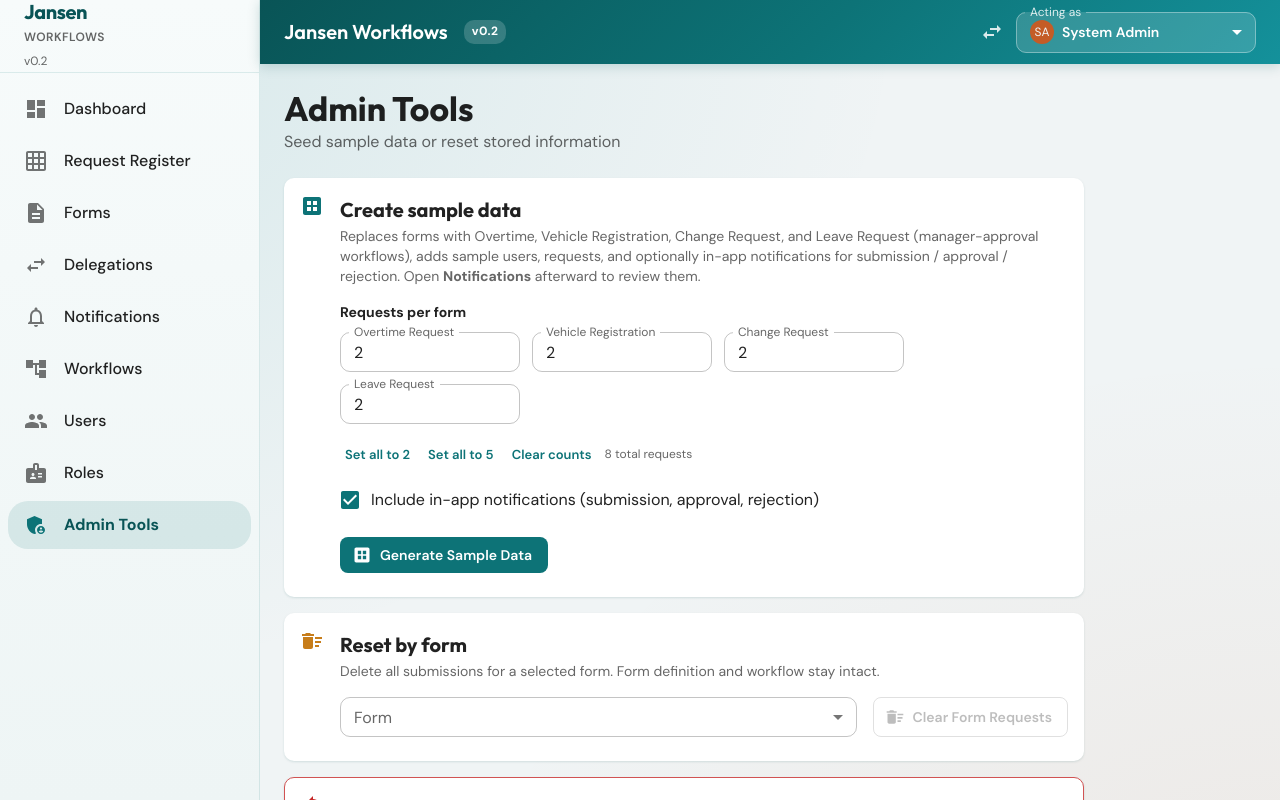
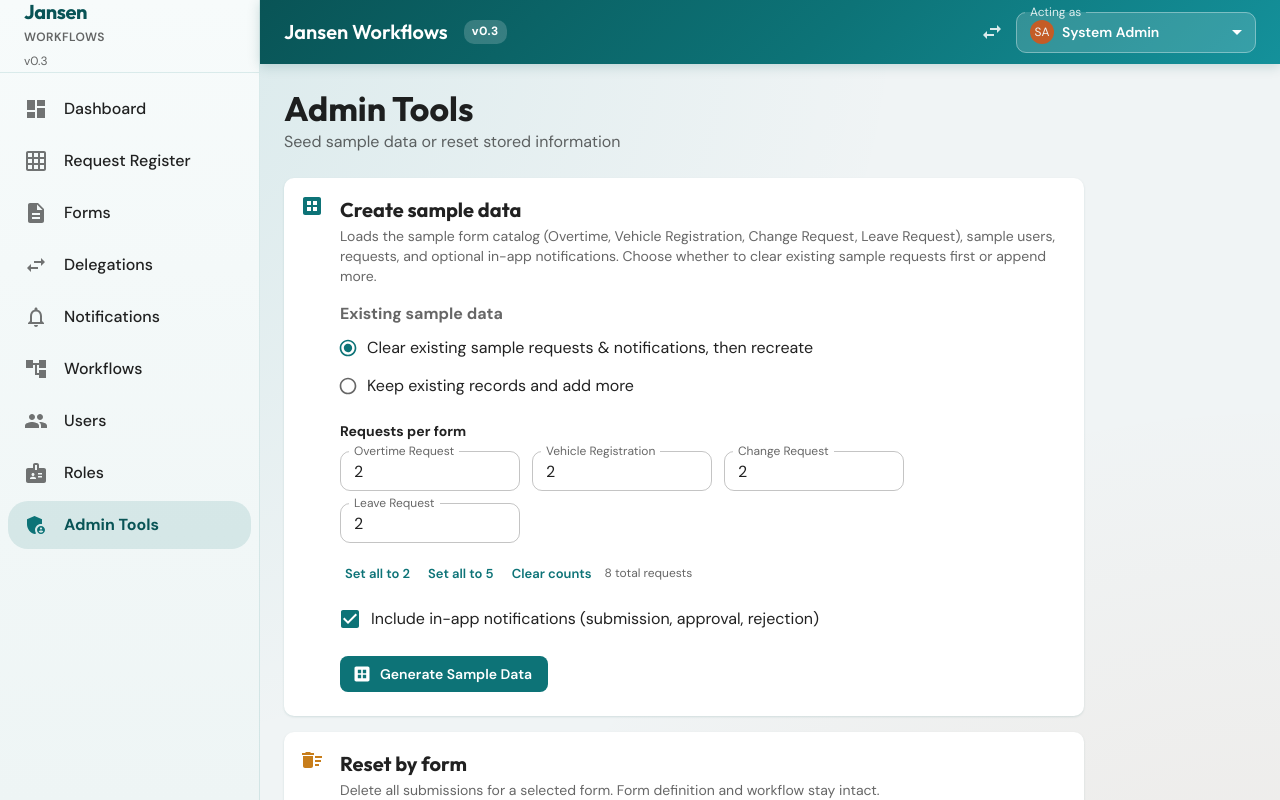
Before and after one commit to srtviperjr/workflow, a React (Vite) app: page /admin in a window 1280 px wide. Shown: the top 800 px of the page. Built offline with nearby package versions, Linux system fonts and the light colour scheme.

Commit message:
Add replace/append sample seed modes and bump to v0.3
Admin Tools can clear existing sample requests/notifications then
recreate them, or keep existing records and add more. Display version
is now 0.3.

Co-authored-by: srtviperjr <srtviperjr@users.noreply.github.com>

```diff
--- a/package.json
+++ b/package.json
@@ -1,7 +1,7 @@
 {
   "name": "jansen-workflows",
   "private": true,
-  "version": "0.2.0",
+  "version": "0.3.0",
   "type": "module",
   "scripts": {
     "dev": "vite",
--- a/src/components/Layout.tsx
+++ b/src/components/Layout.tsx
@@ -31,7 +31,7 @@ import { useApp } from '../context/AppContext';
 const DRAWER_WIDTH = 260;
 
 /** App display version — shown in the AppBar and sidebar. */
-export const APP_VERSION = '0.2';
+export const APP_VERSION = '0.3';
 
 const navItems = [
   { to: '/', label: 'Dashboard', icon: <DashboardIcon />, adminOnly: false },
--- a/src/context/AppContext.tsx
+++ b/src/context/AppContext.tsx
@@ -560,6 +560,9 @@ export function AppProvider({ children }: { children: ReactNode }) {
       let stats: SampleSeedStats = {
         submissionsAdded: 0,
         notificationsAdded: 0,
+        submissionsCleared: 0,
+        notificationsCleared: 0,
+        mode: 'replace',
       };
       update((d) => {
         const result = mergeSampleData(d, options);
--- a/src/data/sampleData.ts
+++ b/src/data/sampleData.ts
@@ -32,19 +32,29 @@ export const SAMPLE_FORM_META = [
 
 export type RequestsPerForm = Record<string, number>;
 
+export type SampleSeedMode = 'replace' | 'append';
+
 export interface SampleSeedOptions {
   /** Number of sample requests to generate for each form id. */
   requestsPerForm?: RequestsPerForm;
   /**
    * When true (default), seed in-app notifications for submission /
-   * approval / rejection paths and replace prior sample-form notifications.
+   * approval / rejection paths.
    */
   includeNotifications?: boolean;
+  /**
+   * `replace` (default) clears existing sample-form requests/notifications
+   * then recreates them. `append` keeps existing records and adds more.
+   */
+  mode?: SampleSeedMode;
 }
 
 export interface SampleSeedStats {
   submissionsAdded: number;
   notificationsAdded: number;
+  submissionsCleared: number;
+  notificationsCleared: number;
+  mode: SampleSeedMode;
 }
 
 function userName(u: User): string {
@@ -595,6 +605,7 @@ export function mergeSampleData(
   options: SampleSeedOptions = {},
 ): { data: AppData; stats: SampleSeedStats } {
   const includeNotifications = options.includeNotifications !== false;
+  const mode: SampleSeedMode = options.mode === 'append' ? 'append' : 'replace';
   const catalog = createSampleCatalog();
   const sampleUsers = generateSampleUsers();
   const existingEmails = new Set(data.users.map((u) => u.email.toLowerCase()));
@@ -632,16 +643,34 @@ export function mergeSampleData(
     );
 
   const sampleFormIds = new Set(forms.map((f) => f.id));
-  const kept = data.submissions.filter((s) => sampleFormIds.has(s.formId));
-  const submissions = [...kept, ...sampleSubs];
-
-  // Replace prior notifications for sample forms so regenerating stays tidy
-  const keptNotifications = (data.notifications ?? []).filter(
+  const existingSampleSubs = data.submissions.filter((s) =>
+    sampleFormIds.has(s.formId),
+  );
+  const existingSampleNotifs = (data.notifications ?? []).filter((n) =>
+    sampleFormIds.has(n.formId),
+  );
+  const otherSubs = data.submissions.filter((s) => !sampleFormIds.has(s.formId));
+  const otherNotifs = (data.notifications ?? []).filter(
     (n) => !sampleFormIds.has(n.formId),
   );
-  const notifications = includeNotifications
-    ? [...keptNotifications, ...sampleNotifs]
-    : keptNotifications;
+
+  const submissionsCleared =
+    mode === 'replace' ? existingSampleSubs.length : 0;
+  const notificationsCleared =
+    mode === 'replace' ? existingSampleNotifs.length : 0;
+
+  const submissions =
+    mode === 'replace'
+      ? [...otherSubs, ...sampleSubs]
+      : [...otherSubs, ...existingSampleSubs, ...sampleSubs];
+
+  let notifications = otherNotifs;
+  if (mode === 'append') {
+    notifications = [...otherNotifs, ...existingSampleNotifs];
+  }
+  if (includeNotifications) {
+    notifications = [...notifications, ...sampleNotifs];
+  }
 
   return {
     data: {
@@ -657,6 +686,9 @@ export function mergeSampleData(
     stats: {
       submissionsAdded: sampleSubs.length,
       notificationsAdded: includeNotifications ? sampleNotifs.length : 0,
+      submissionsCleared,
+      notificationsCleared,
+      mode,
     },
   };
 }
--- a/src/pages/AdminToolsPage.tsx
+++ b/src/pages/AdminToolsPage.tsx
@@ -13,8 +13,11 @@ import {
   DialogTitle,
   FormControl,
   FormControlLabel,
+  FormLabel,
   InputLabel,
   MenuItem,
+  Radio,
+  RadioGroup,
   Select,
   Stack,
   TextField,
@@ -29,6 +32,7 @@ import {
   SAMPLE_FORM_META,
   defaultRequestsPerForm,
   type RequestsPerForm,
+  type SampleSeedMode,
 } from '../data/sampleData';
 
 export function AdminToolsPage() {
@@ -47,6 +51,7 @@ export function AdminToolsPage() {
     defaultRequestsPerForm(DEFAULT_REQUESTS_PER_FORM),
   );
   const [includeNotifications, setIncludeNotifications] = useState(true);
+  const [seedMode, setSeedMode] = useState<SampleSeedMode>('replace');
 
   if (!isAdmin) {
     return <Typography>Admin access required.</Typography>;
@@ -84,12 +89,34 @@ export function AdminToolsPage() {
                   Create sample data
                 </Typography>
                 <Typography variant="body2" color="text.secondary" mb={2}>
-                  Replaces forms with Overtime, Vehicle Registration, Change
-                  Request, and Leave Request (manager-approval workflows), adds
-                  sample users, requests, and optionally in-app notifications
-                  for submission / approval / rejection. Open{' '}
-                  <strong>Notifications</strong> afterward to review them.
+                  Loads the sample form catalog (Overtime, Vehicle Registration,
+                  Change Request, Leave Request), sample users, requests, and
+                  optional in-app notifications. Choose whether to clear existing
+                  sample requests first or append more.
                 </Typography>
+
+                <FormControl component="fieldset" sx={{ mb: 2 }}>
+                  <FormLabel component="legend" sx={{ fontWeight: 700, mb: 0.5 }}>
+                    Existing sample data
+                  </FormLabel>
+                  <RadioGroup
+                    value={seedMode}
+                    onChange={(e) =>
+                      setSeedMode(e.target.value as SampleSeedMode)
+                    }
+                  >
+                    <FormControlLabel
+                      value="replace"
+                      control={<Radio size="small" />}
+                      label="Clear existing sample requests & notifications, then recreate"
+                    />
+                    <FormControlLabel
+                      value="append"
+                      control={<Radio size="small" />}
+                      label="Keep existing records and add more"
+                    />
+                  </RadioGroup>
+                </FormControl>
 
                 <Typography variant="subtitle2" fontWeight={700} mb={1}>
                   Requests per form
@@ -174,13 +201,26 @@ export function AdminToolsPage() {
                     const stats = seedSampleData({
                       requestsPerForm,
                       includeNotifications,
+                      mode: seedMode,
                     });
+                    const cleared =
+                      stats.mode === 'replace' &&
+                      (stats.submissionsCleared > 0 ||
+                        stats.notificationsCleared > 0)
+                        ? ` Cleared ${stats.submissionsCleared} request${
+                            stats.submissionsCleared === 1 ? '' : 's'
+                          } and ${stats.notificationsCleared} notification${
+                            stats.notificationsCleared === 1 ? '' : 's'
+                          }.`
+                        : '';
+                    const action =
+                      stats.mode === 'replace' ? 'Recreated' : 'Added';
                     setMessage(
-                      `Sample catalog loaded: ${stats.submissionsAdded} request${
+                      `${action} ${stats.submissionsAdded} request${
                         stats.submissionsAdded === 1 ? '' : 's'
-                      }, ${stats.notificationsAdded} notification${
+                      } and ${stats.notificationsAdded} notification${
                         stats.notificationsAdded === 1 ? '' : 's'
-                      }.`,
+                      }.${cleared}`,
                     );
                   }}
                 >
```
Also changed, not shown: 1 other file (tests, documents, lock files or other folders).
